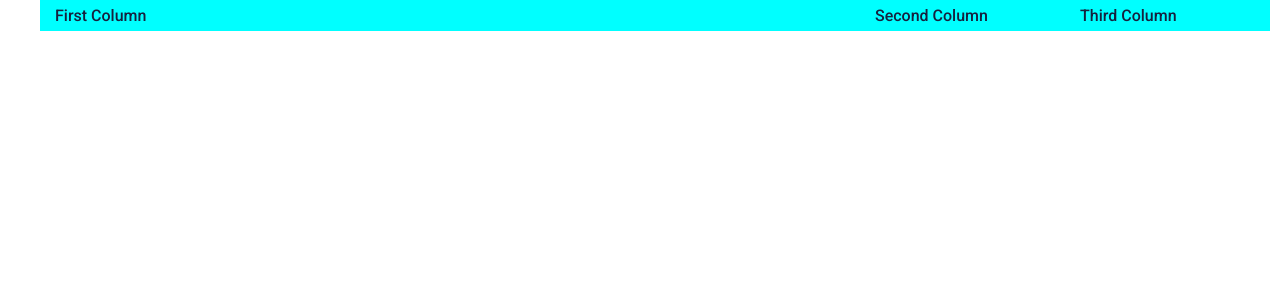
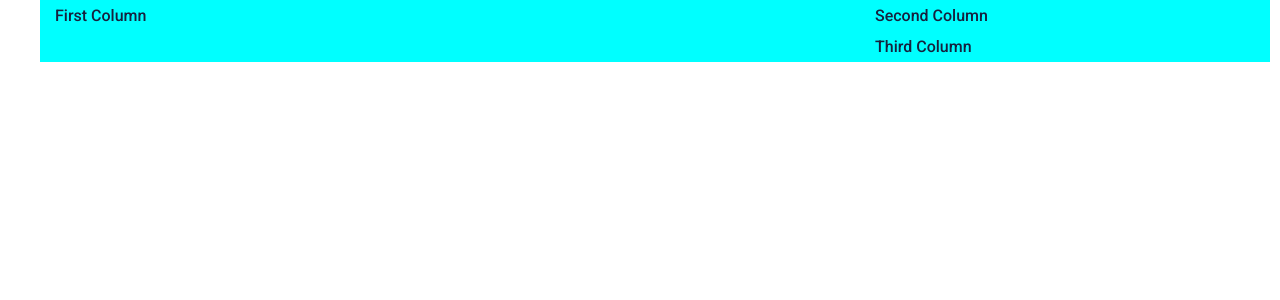
Before and after one commit to axelra-ag/lucky-react-starter, a React (Create React App) app: page /documentation in a window 1280 px wide. Shown: the top 300 px of the page. Built offline with nearby package versions, Linux system fonts and the light colour scheme.

Commit message:
flex basis removed

```diff
--- a/src/UI/layout/grid/Col.ts
+++ b/src/UI/layout/grid/Col.ts
@@ -4,7 +4,6 @@ import {SPACING} from "../../theme/Theme";
 export const Col = styled.div`
   display: flex;
   flex-direction: column;
-  flex-basis: 0;
   flex-grow: 1;
   min-height: 1px;
   padding: ${SPACING / 2}px ${SPACING}px;
--- a/src/components/docs/Documentation.tsx
+++ b/src/components/docs/Documentation.tsx
@@ -3,10 +3,9 @@ import styled from "styled-components";
 import {Container} from "../../UI/layout/grid/Container";
 import {Col} from "../../UI/layout/grid/Col";
 import {Row} from "../../UI/layout/grid/Row";
-import {SPACING} from "../../UI/theme/Theme";
 import {Flex} from "../../UI/layout/grid/Flex";
 
-const Root = styled(Container)`
+const MyContainer = styled(Container)`
   background: aqua;
 `;
 
@@ -14,16 +13,16 @@ const Column = styled(Col)``;
 
 export const Documentation = () => {
   return (
-    <Root>
+    <MyContainer>
       <Row>
         <Flex flex={2} row>
           <Column>First Column</Column>
         </Flex>
-        <Flex flex={1} row>
+        <Flex flex={1} column>
           <Column>Second Column</Column>
           <Column>Third Column</Column>
         </Flex>
       </Row>
-    </Root>
+    </MyContainer>
   );
 };
```
